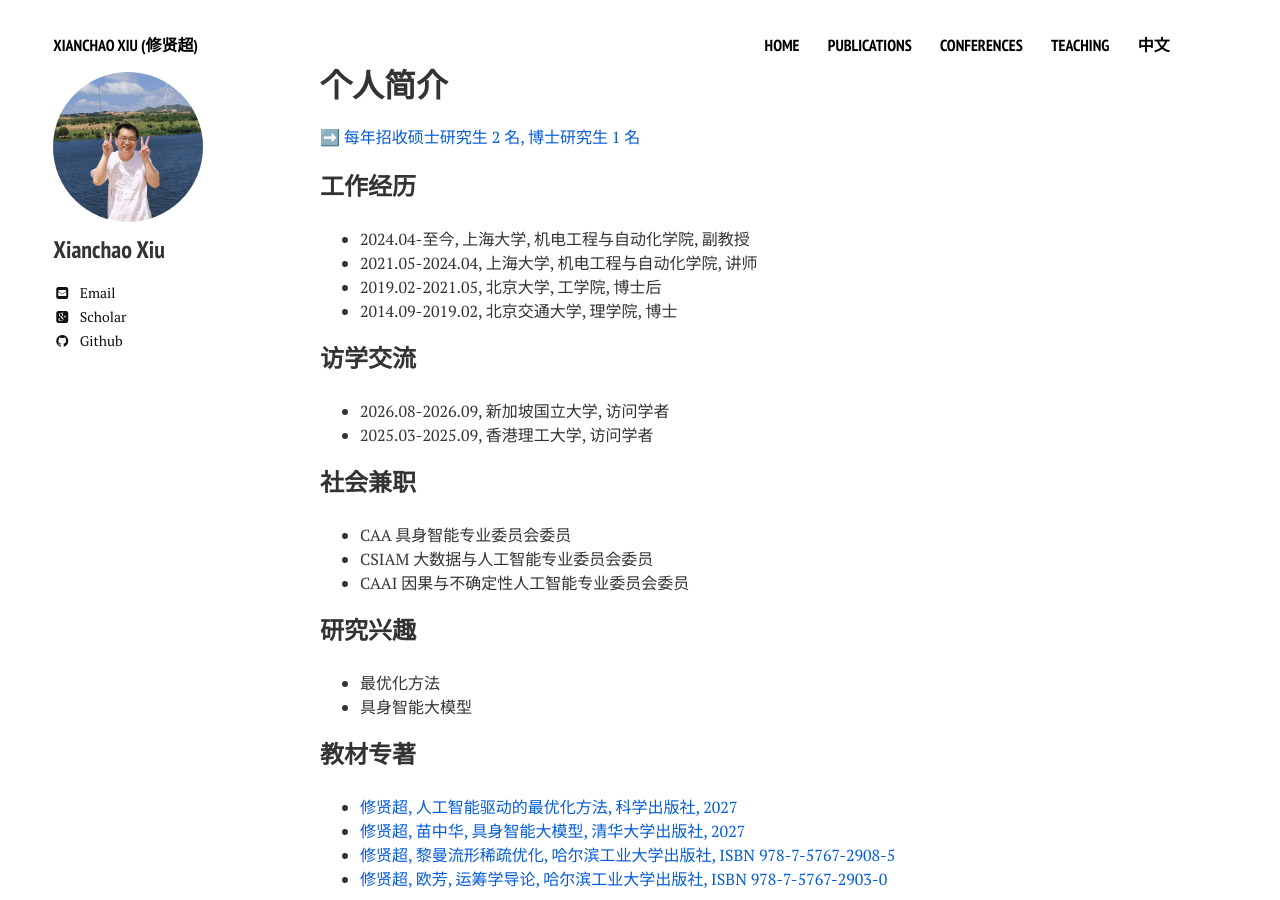
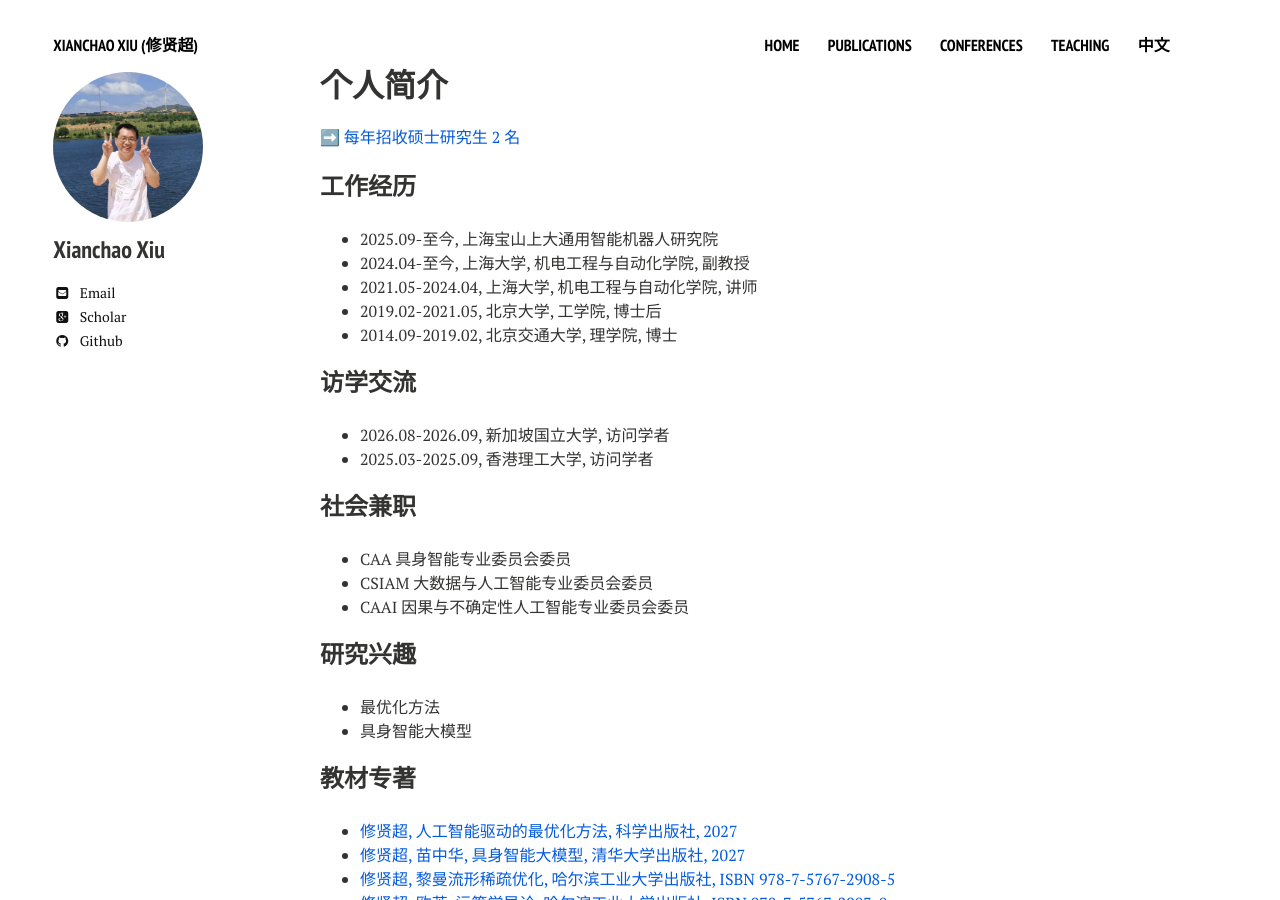
Before and after one commit to xianchaoxiu/xianchaoxiu.github.io, a Jekyll site: the page built from chinese/index.md, in a window 1280 px wide and 900 px high. Built offline with Jekyll 4.4.1, drawn with Linux system fonts in a browser that asks for light colours; nearby versions of some CDN libraries.

Commit message:
Update index.md

```diff
--- a/chinese/index.md
+++ b/chinese/index.md
@@ -7,10 +7,11 @@ comments: false
 share: false
 ---
 
-➡️ <a href="https://xianchaoxiu.github.io/chinese/reading/" class="textlink" target="_blank"> 每年招收硕士研究生 2 名, 博士研究生 1 名 </a><br>
+➡️ <a href="https://xianchaoxiu.github.io/chinese/reading/" class="textlink" target="_blank"> 每年招收硕士研究生 2 名 </a><br>
 
 
 ### 工作经历
+* 2025.09-至今, 上海宝山上大通用智能机器人研究院 <br>
 * 2024.04-至今, 上海大学, 机电工程与自动化学院, 副教授 <br>
 * 2021.05-2024.04, 上海大学, 机电工程与自动化学院, 讲师 <br>
 * 2019.02-2021.05, 北京大学, 工学院, 博士后 <br>
```
